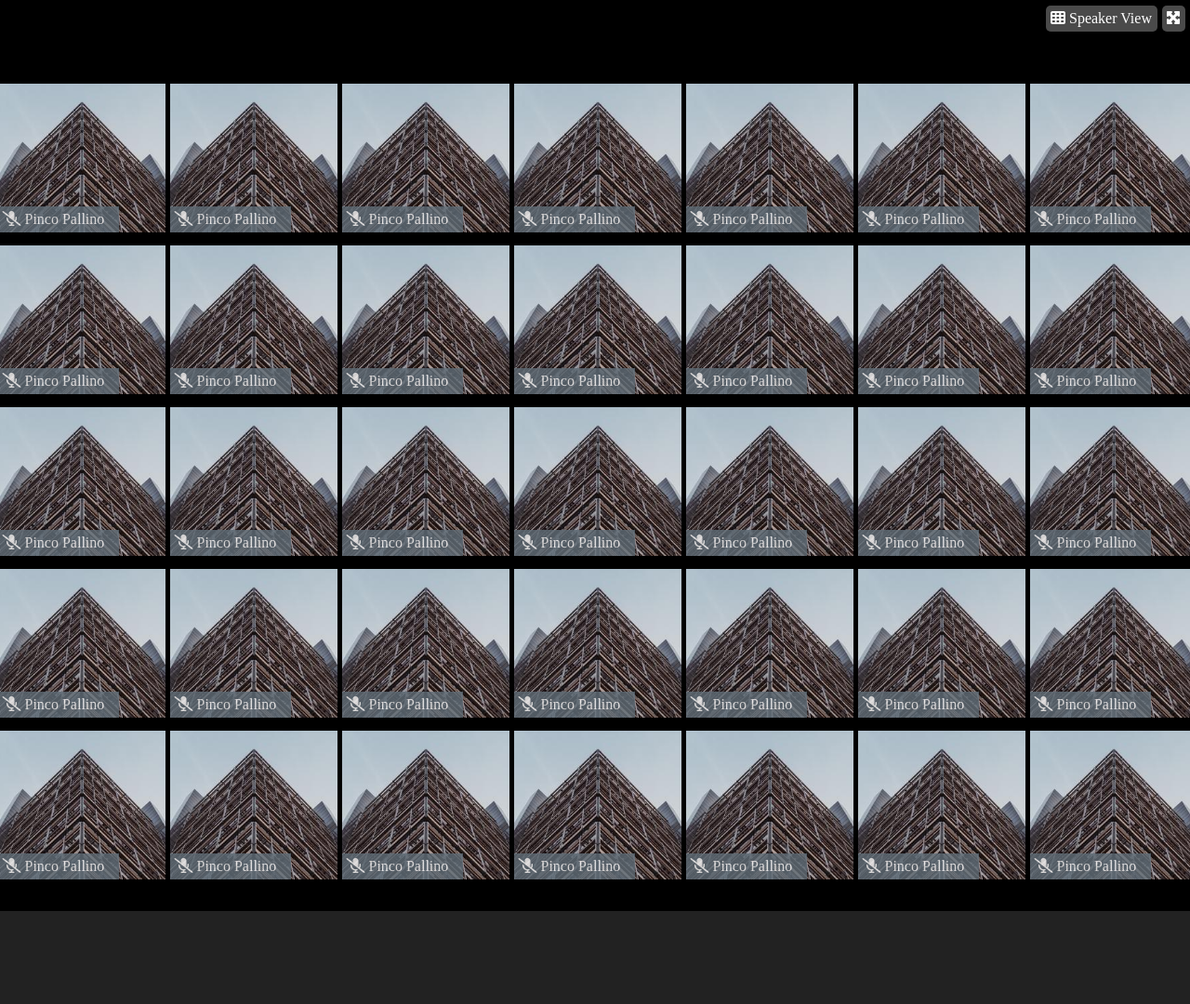
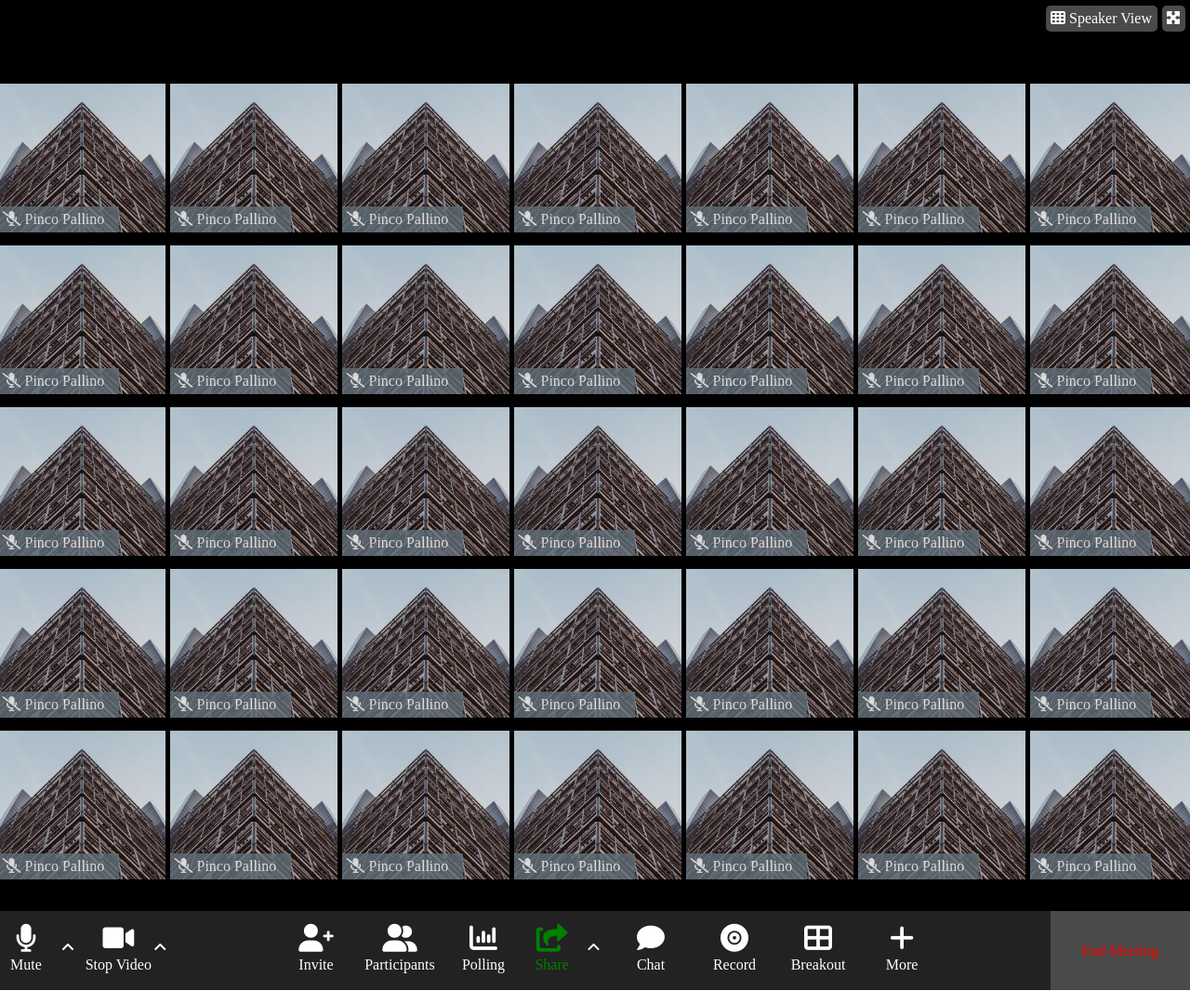
Before and after one commit to Aurel1701/html-css-zoom, a plain HTML site: page index.html in a window 1280 px wide. Shown: the whole page at 93% size. Drawn offline with Linux system fonts and the light colour scheme.

Commit message:
edit footer

```diff
--- a/index.html
+++ b/index.html
@@ -317,8 +317,88 @@
 
         </div>
     </main>
-    <footer></footer>
+    <footer>
+ <div class="section-left">
+     <div class="contain-footer">
+        <div class="speaker-active">
+            <i class="fa-solid fa-microphone"></i>
+            <div class="mute">Mute</div>
+        </div>
+        <div>
+            <i class="fa-solid fa-angle-up"></i>
+        </div>
+    </div>
+    <div class="contain-footer">
+        <div class="speaker-active">
+            <i class="fa-solid fa-video"></i>
+            <div class="mute">Stop Video</div>
+        </div>
+        <div>
+            <i class="fa-solid fa-angle-up"></i>
+        </div>
+    </div>
+</div>
+<!--End section left-->
 
+<div class="section-center">
+    <div class="contain-footer">
+        <div class="speaker-active">
+            <i class="fa-solid fa-user-plus"></i>
+            <div class="mute">Invite</div>
+        </div>
+    </div>
+    <div class="contain-footer">
+        <div class="speaker-active">
+            <i class="fa-solid fa-user-group"></i>
+            <div class="mute"> Participants</div>
+        </div>
+    </div>
+    <div class="contain-footer">
+        <div class="speaker-active">
+            <i class="fa-solid fa-chart-column"></i>
+            <div class="mute">Polling</div>
+        </div>
+    </div>
+    <div class="contain-footer">
+        <div class="green">
+            <i class="fa-solid fa-share-from-square"></i>
+            <div class="mute">Share</div>
+        </div>
+        <div>
+            <i class="fa-solid fa-angle-up"></i>
+        </div>
+    </div>
+    <div class="contain-footer">
+        <div class="speaker-active">
+            <i class="fa-solid fa-comment"></i>
+            <div class="mute">Chat</div>
+        </div>
+    </div>
+    <div class="contain-footer">
+        <div class="speaker-active">
+            <i class="fa-solid fa-record-vinyl"></i>
+            <div class="mute">Record</div>
+        </div>
+    </div>
+    <div class="contain-footer">
+        <div class="speaker-active">
+            <i class="fa-solid fa-table-cells-large"></i>
+            <div class="mute">Breakout</div>
+        </div>
+    </div>
+    <div class="contain-footer">
+        <div class="speaker-active">
+            <i class="fa-solid fa-plus"></i>
+            <div class="mute">More</div>
+        </div>
+    </div>
+
+</div>
+
+<div class="section-right">
+    <div class="meeting">End Meeting</div>
+</div>
+    </footer>
 
 </body>
 </html>
--- a/style.css
+++ b/style.css
@@ -7,18 +7,21 @@
     --sfondo-main: rgba(0, 0, 0, 1);
     --sfondo-footer:rgba(34, 34, 34, 1);
     --colore-testo:rgba(255, 255, 255, 1);
+  }
 
 
-  }
   main{
       background-color: var(--sfondo-main);
       width: 100vw;
       height: 980px;
   }
   footer{
-      height: 100px;
+      height: 85px;
       width: 100vw;
       background-color: var(--sfondo-footer);
+      display: flex;
+      justify-content: space-between;
+
   }
   .contain{
       color: var(--colore-testo);
@@ -32,6 +35,18 @@
     background-color:rgba(74, 74, 74, 1);
     width: 120px;
 
+  }
+  .speaker-active{
+      color: var(--colore-testo);
+      display: flex;
+      align-items: center;
+      justify-content: center;
+      flex-flow: column;
+
+
+  }
+  .fa-microphone{
+      font-size: 30px;
   }
   .arrows{
       padding: 5px;
@@ -72,5 +87,73 @@
       height: 160px;
       object-fit: cover;
 
+}
+.mute{
+    margin-top: 5px;
 
-  }
+}
+.contain-footer{
+    display: flex;
+    justify-content: space-around;
+    align-items: center;
+    width: 90px;
+    height: 80px;
+
+}
+.fa-angle-up{
+    color: var(--colore-testo);
+}
+.fa-video{
+    font-size: 30px;
+
+}
+.fa-user-plus{
+    font-size: 30px;
+
+}
+.section-left, .section-center, .section-right{
+    display: flex;
+}
+
+.section-right{
+    width: 150px;
+    background-color: rgba(74, 74, 74, 1);
+}
+.meeting{
+    color: red;
+    display: flex;
+    justify-content: center;
+    align-items: center;
+    width: 150px;
+
+}
+.fa-user-group{
+    font-size: 30px;
+}
+.fa-chart-column{
+    font-size: 30px;
+}
+.fa-share-from-square{
+    font-size: 30px;
+}
+.fa-comment{
+
+    font-size: 30px;
+}
+.fa-record-vinyl{
+    font-size: 30px;
+}
+.fa-table-cells-large{
+    font-size: 30px;
+}
+.fa-plus{
+    font-size: 30px;
+
+}
+.green{
+color:green;
+display: flex;
+align-items: center;
+justify-content: center;
+flex-flow: column;
+}
```
